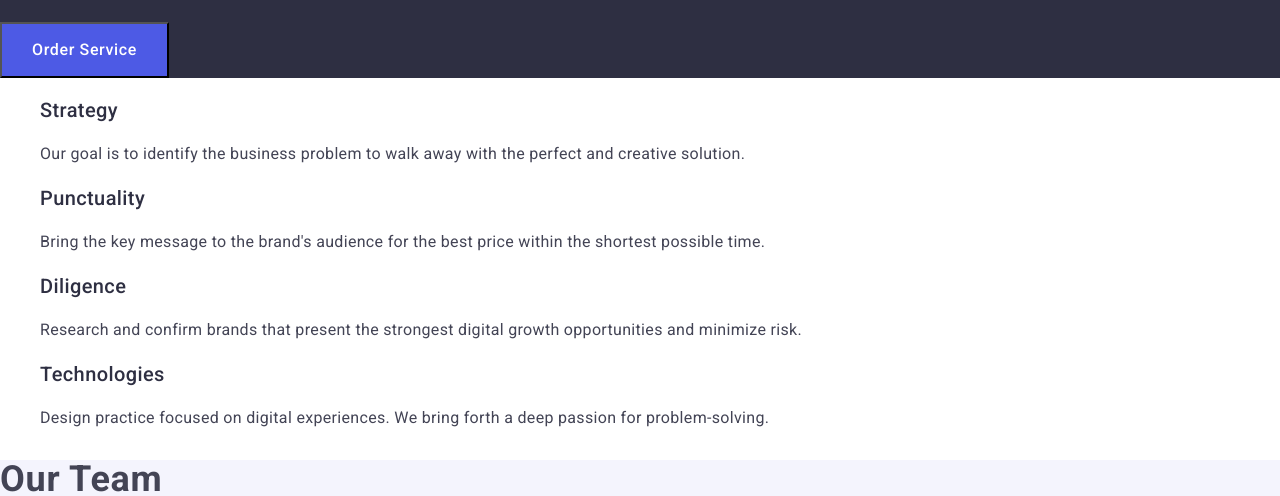
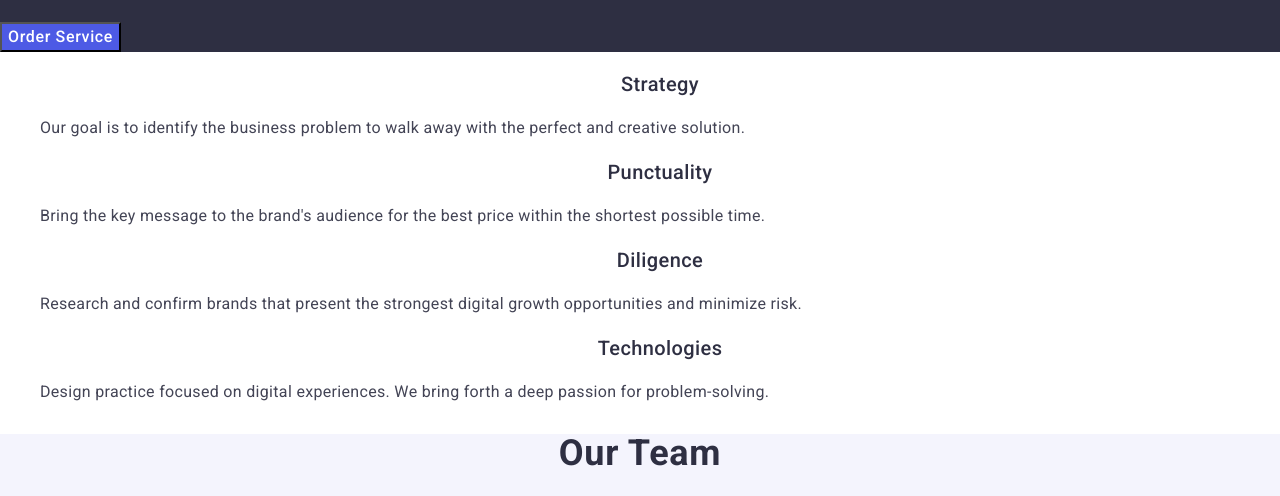
Before and after one commit to YuliaKolinko/goit-markup-hw-02, a plain HTML site: page index.html in a window 1280 px wide. Shown: the part 304-800 px from the top of the page. Drawn offline with nearby package versions, Linux system fonts and the light colour scheme.

Commit message:
third edits

```diff
--- a/css/styles.css
+++ b/css/styles.css
@@ -71,8 +71,6 @@ a {
 .hero-section-button {
   font-family: "Roboto", sans-serif;
   font-weight: 500;
-  width: 169px;
-  height: 56px;
   font-size: 16px;
   line-height: 1.5;
   letter-spacing: 0.04em;
@@ -114,8 +112,7 @@ a {
   line-height: 1.11;
   letter-spacing: 0.02em;
   text-transform: capitalize;
-  text-align: center
-
+  text-align: center;
   color: #2e2f42;
 }
 .section-our-team-list {
@@ -130,7 +127,7 @@ a {
   font-size: 20px;
   line-height: 1.2;
   letter-spacing: 0.02em;
-
+  text-align: center;
   color: #2e2f42;
 }
 .section-our-team-paragraf,
```
